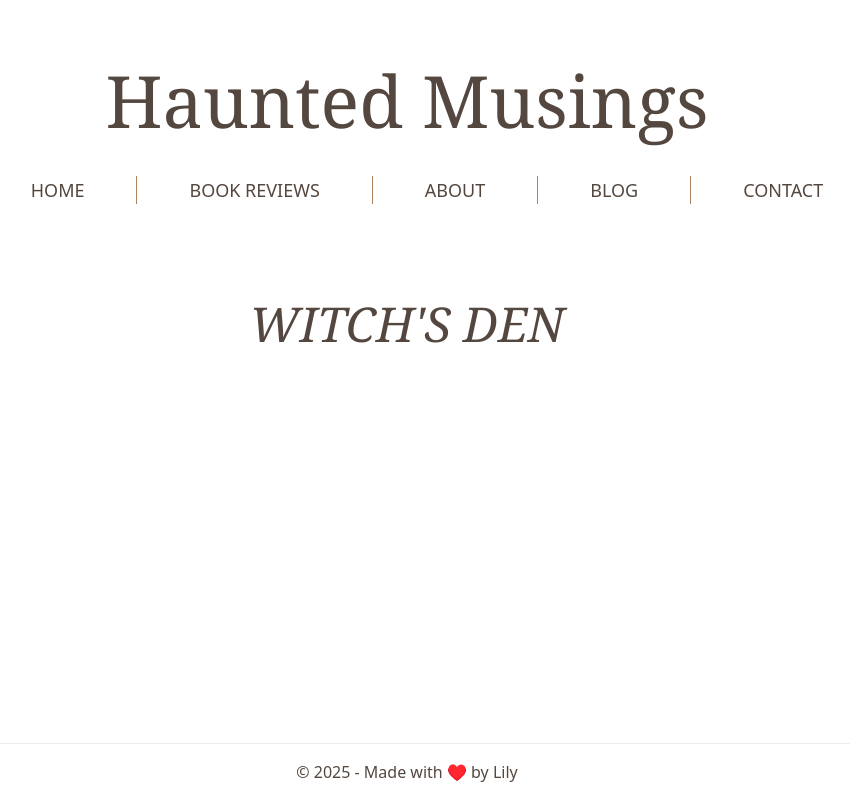
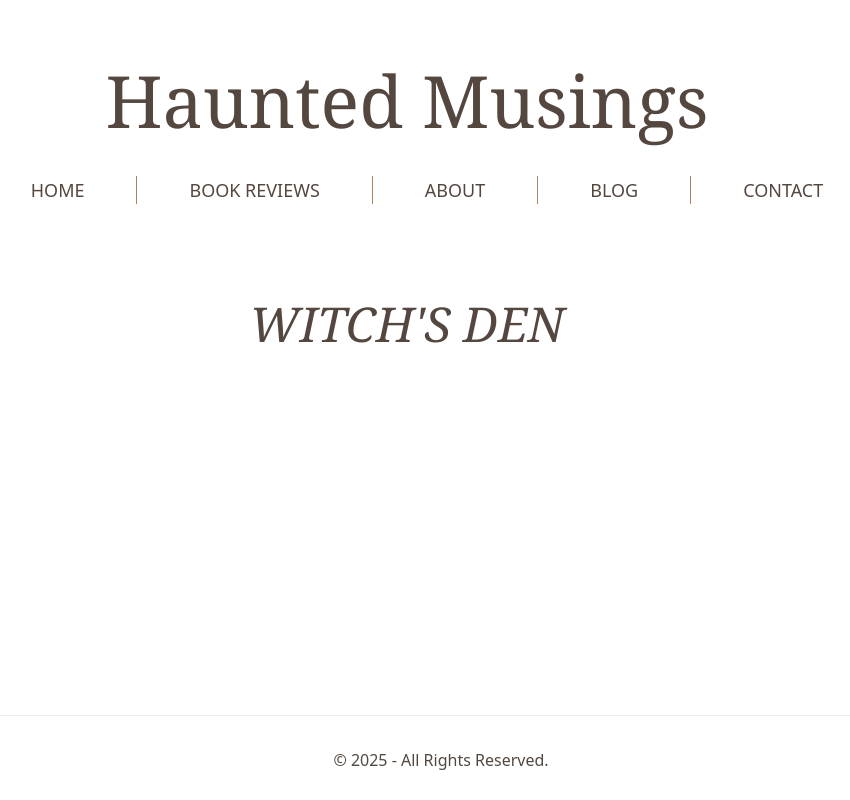
Before and after one commit to liviadfsilva/BookReviewBlogFront, a React (Vite) app: page /login in a window 1280 px wide. Shown: the whole page, without its empty margins (233-1083 px from the left). Built offline with nearby package versions, Linux system fonts and the light colour scheme.

Commit message:
adjust footer and button

```diff
--- a/src/components/Footer.jsx
+++ b/src/components/Footer.jsx
@@ -1,8 +1,8 @@
 export default function Footer() {
   return (
-    <footer className="border-t border-[#54473F] border-opacity-10 w-3/4 mx-auto mt-8">
-      <div className="w-full p-4 text-center text-[#54473F]">
-        © 2025 - Made with ♥️ by Lily
+    <footer className="border-t border-[#54473F] border-opacity-10 mt-6">
+      <div className="flex">
+        <p className="w-full p-4 text-[#54473F] text-center m-3 ml-20 mt-4">© 2025 - All Rights Reserved.</p>
       </div>
     </footer>
   );
--- a/src/components/Recentposts.jsx
+++ b/src/components/Recentposts.jsx
@@ -22,7 +22,7 @@ const Recentposts = () => {
           <h1 className="text-[#AF8260] italic text-3xl font-serif mt-5">Haunting Adeline by H. D. Carlton: Book Review</h1>
         </div>
       </div>
-      <div className="mt-40 flex">
+      <div className="mt-36 flex mb-6">
         <button className="bg-[#e7cbb6] p-4 py-4 px-8 rounded text-[#54473F] font-semibold text-xl ml-auto mr-32"><Link to="/book-reviews">Older Reviews</Link></button>
       </div>
     </div>
```
